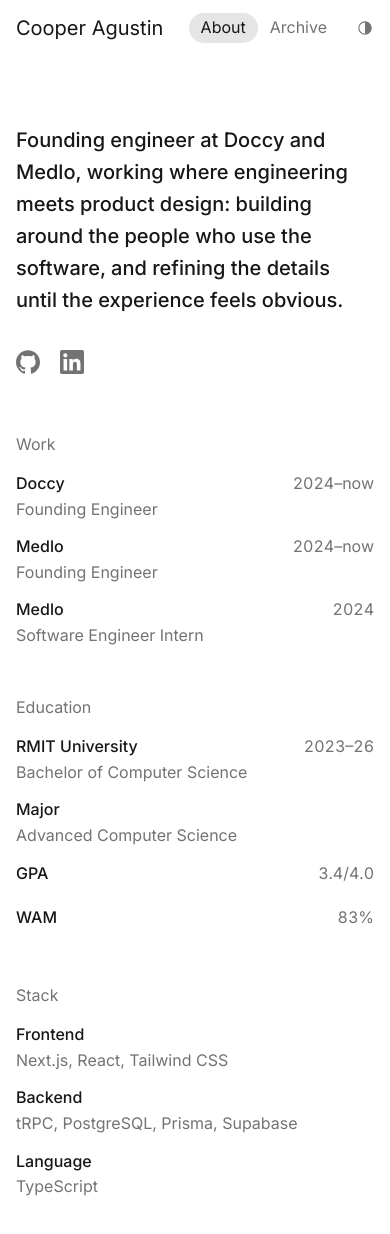
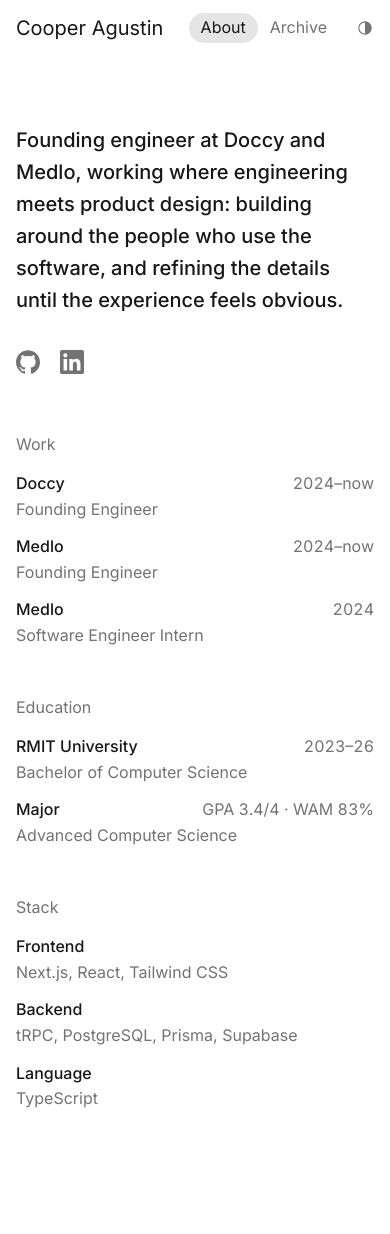
Before and after one commit to Spudgee/portfolio, a Next.js app: page / in a window 390 px wide. Shown: the top 1234 px of the page. Built offline with nearby package versions, Linux system fonts and the light colour scheme.

Commit message:
Education is two full rows (degree and years; major with GPA and WAM); on phones a row's grey line runs full width under it

```diff
--- a/app/page.tsx
+++ b/app/page.tsx
@@ -33,9 +33,12 @@ const EDUCATION_ROWS: readonly Row[] = [
 		aside: yearSpan(EDUCATION.start, EDUCATION.end),
 		href: EDUCATION.institutionUrl,
 	},
-	{ key: "major", primary: "Major", secondary: EDUCATION.major },
-	{ key: "gpa", primary: "GPA", aside: EDUCATION.gpa },
-	{ key: "wam", primary: "WAM", aside: EDUCATION.wam },
+	{
+		key: "major",
+		primary: "Major",
+		secondary: EDUCATION.major,
+		aside: `GPA ${EDUCATION.gpa} · WAM ${EDUCATION.wam}`,
+	},
 ];
 
 const STACK_ROWS: readonly Row[] = PERSON.stack.map((group) => ({
--- a/components/row-list.tsx
+++ b/components/row-list.tsx
@@ -11,14 +11,18 @@ export type Row = {
 	href?: string;
 };
 
+/**
+ * Phones: a two-column grid, primary and aside on the first line and the secondary across the full
+ * width beneath, so it never shares width with the aside. From md: one flex line, aside pushed right.
+ */
 const ROW_CLASS =
-	"group flex min-h-11 items-start justify-between gap-4 py-1.5 md:min-h-8 md:items-center md:py-0";
+	"group grid min-h-11 grid-cols-[minmax(0,1fr)_auto] gap-x-4 py-1.5 md:flex md:min-h-8 md:items-center md:gap-x-2 md:py-0";
 
 /**
  * The one row style for every list on the site, after Brian Lovin's work list: the primary in medium
  * ink with the secondary in grey beside it, and the aside in grey on the right. On phones the
- * secondary drops under the primary and the aside sits on the first line, so nothing wraps mid-row;
- * from md up it is one 32px line. Rows are body size everywhere, smaller than the statement. A
+ * secondary runs full width under the first line, so nothing wraps beside the aside; from md up it
+ * is one 32px line. Rows are body size everywhere, smaller than the statement. A
  * linked row is a link across its whole width.
  */
 export function RowList({ rows }: { rows: readonly Row[] }) {
@@ -27,16 +31,16 @@ export function RowList({ rows }: { rows: readonly Row[] }) {
 			{rows.map((row) => {
 				const content = (
 					<>
-						<span className="flex min-w-0 flex-col md:flex-row md:items-baseline md:gap-x-2">
-							<span className="-mx-1 self-start px-1 font-medium transition-colors duration-150 ease-out group-hover:bg-ink group-hover:text-paper group-focus-visible:bg-ink group-focus-visible:text-paper motion-reduce:transition-none">
-								{row.primary}
+						<span className="-mx-1 self-start justify-self-start px-1 font-medium transition-colors duration-150 ease-out group-hover:bg-ink group-hover:text-paper group-focus-visible:bg-ink group-focus-visible:text-paper motion-reduce:transition-none md:self-auto">
+							{row.primary}
+						</span>
+						{row.secondary && (
+							<span className="col-span-2 row-start-2 text-muted md:min-w-0">
+								{row.secondary}
 							</span>
-							{row.secondary && (
-								<span className="text-muted">{row.secondary}</span>
-							)}
-						</span>
+						)}
 						{row.aside && (
-							<span className="shrink-0 text-muted tabular-nums">
+							<span className="col-start-2 row-start-1 text-right text-muted tabular-nums md:ml-auto md:shrink-0">
 								{row.aside}
 							</span>
 						)}
--- a/content/education.ts
+++ b/content/education.ts
@@ -7,6 +7,6 @@ export const EDUCATION = {
 	location: "Melbourne",
 	start: "2023-02",
 	end: "2026-06",
-	gpa: "3.4/4.0",
+	gpa: "3.4/4",
 	wam: "83%",
 } as const;
```
